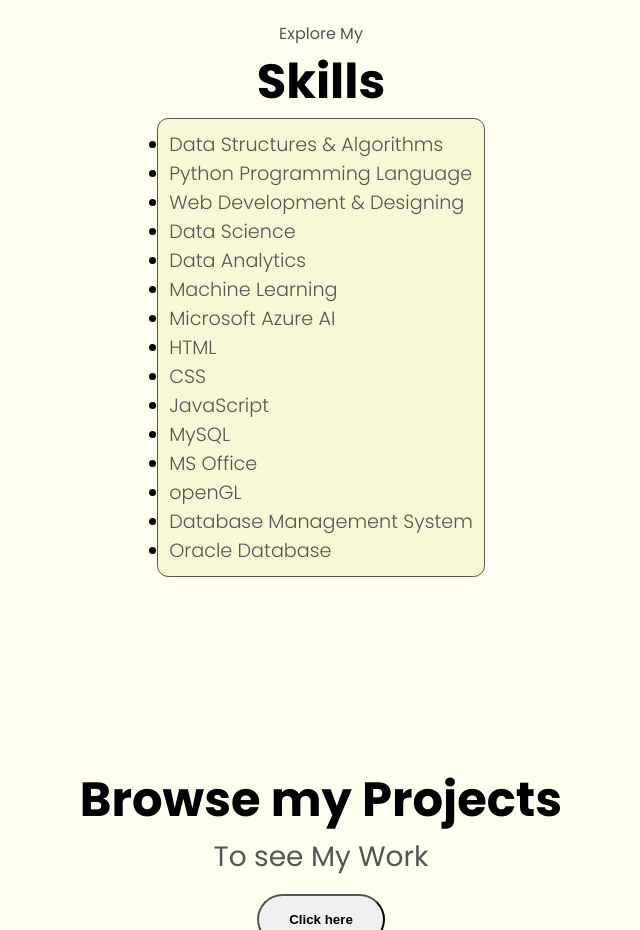
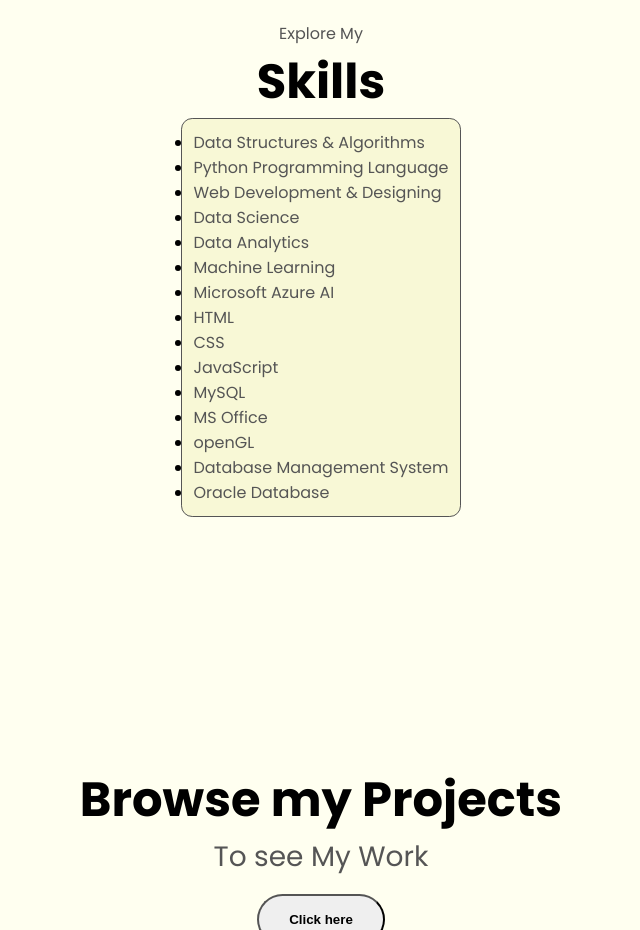
Before and after one commit to BhoomikaMittal84/Personal_Portfolio, a plain HTML site: page index.html in a window 1280 px wide. Shown: the part 1700-2630 px from the top of the page, without its empty margins (319-959 px from the left). Drawn offline with Linux system fonts and the light colour scheme.

Commit message:
style.css

```diff
--- a/style.css
+++ b/style.css
@@ -325,9 +325,9 @@ about {
 article {
     display: list-item;
     justify-content: space-around;
-    gap: 0.5rem;
-    font-weight: 350;
-    font-size: 1.2rem;
+    gap: 0.1rem;
+    font-weight: 400;
+    font-size: 1rem;
 }
 
 article .icon {
```
